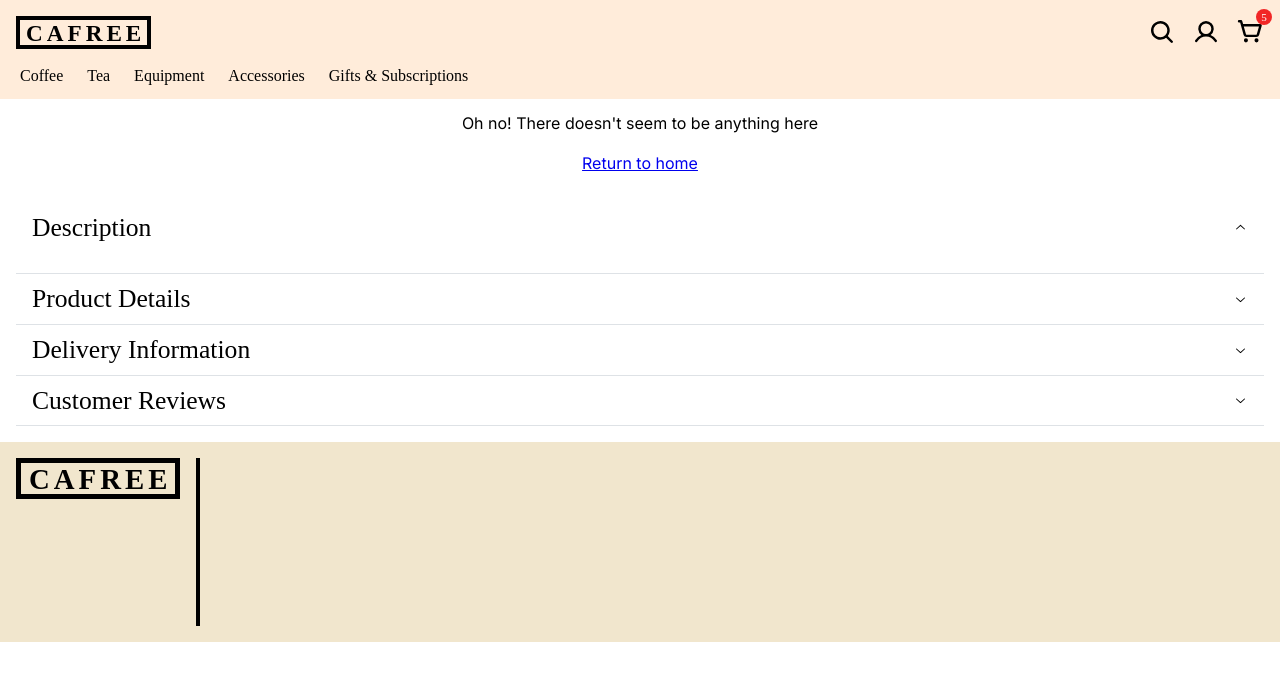
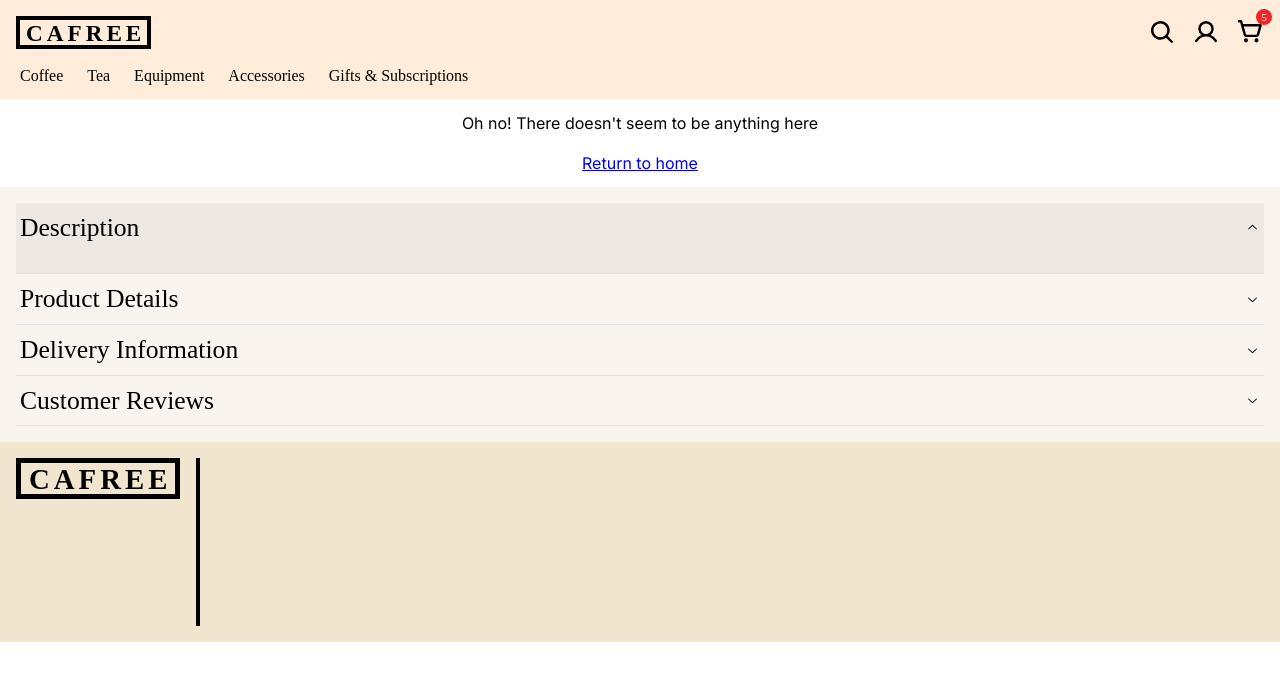
Before and after one commit to njcushing/online-shop, a React (Vite) app in the folder packages/frontend/: page /p/1 in a window 1280 px wide. Shown: the top 680 px of the page. Built offline with nearby package versions, Linux system fonts and the light colour scheme; a web font is replaced by a local one.

Commit message:
Adjust ProductInformation component's styles

```diff
--- a/packages/frontend/src/features/ProductInformation/index.module.css
+++ b/packages/frontend/src/features/ProductInformation/index.module.css
@@ -1,6 +1,4 @@
 .product-information {
-    background-color: #fff;
-
     width: 100%;
 }
 
@@ -13,6 +11,20 @@
     margin: auto;
 }
 
+.accordion-item:has(.accordion-control[data-active]) {
+    background-color: rgba(0, 0, 0, 0.05);
+}
+
+.accordion-control {
+    padding: 0px 4px;
+}
+
+@media (hover: hover) {
+    .accordion-control:hover {
+        background-color: rgba(0, 0, 0, 0.05);
+    }
+}
+
 .accordion-label {
     font-family: "Radio Canada Big";
     font-size: 1.6rem;
--- a/packages/frontend/src/features/ProductInformation/index.tsx
+++ b/packages/frontend/src/features/ProductInformation/index.tsx
@@ -24,7 +24,14 @@ export function ProductInformation() {
     return (
         <section className={styles["product-information"]}>
             <div className={styles["product-information-width-controller"]}>
-                <Accordion defaultValue="Description">
+                <Accordion
+                    defaultValue="Description"
+                    classNames={{
+                        root: styles["accordion-root"],
+                        item: styles["accordion-item"],
+                        control: styles["accordion-control"],
+                    }}
+                >
                     {segments.map((segment) => {
                         const { value, text } = segment;
                         return (
```
